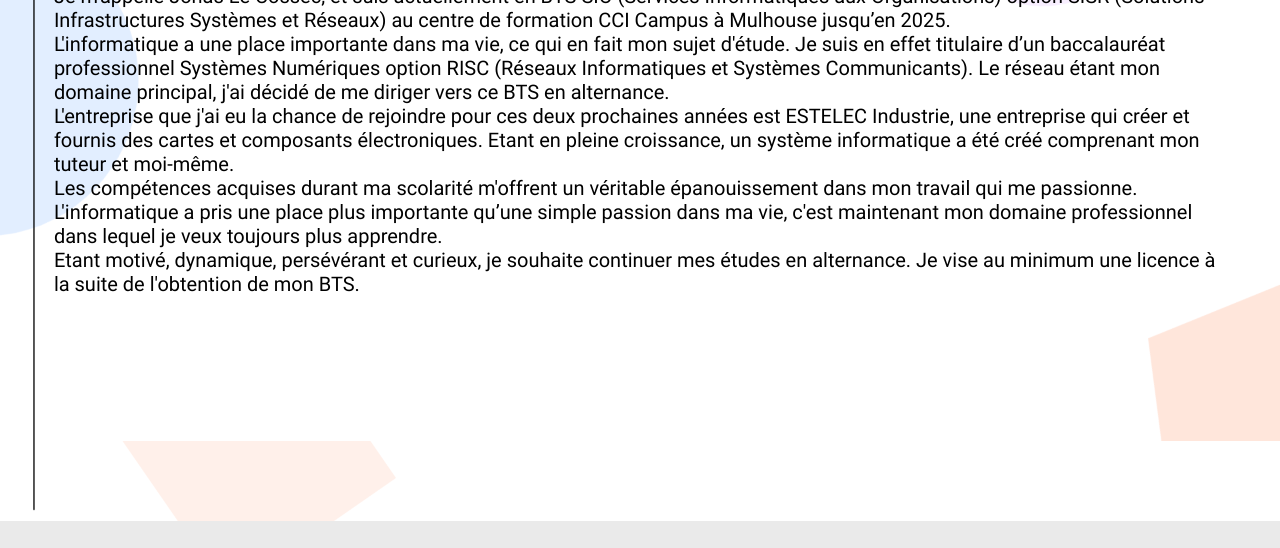
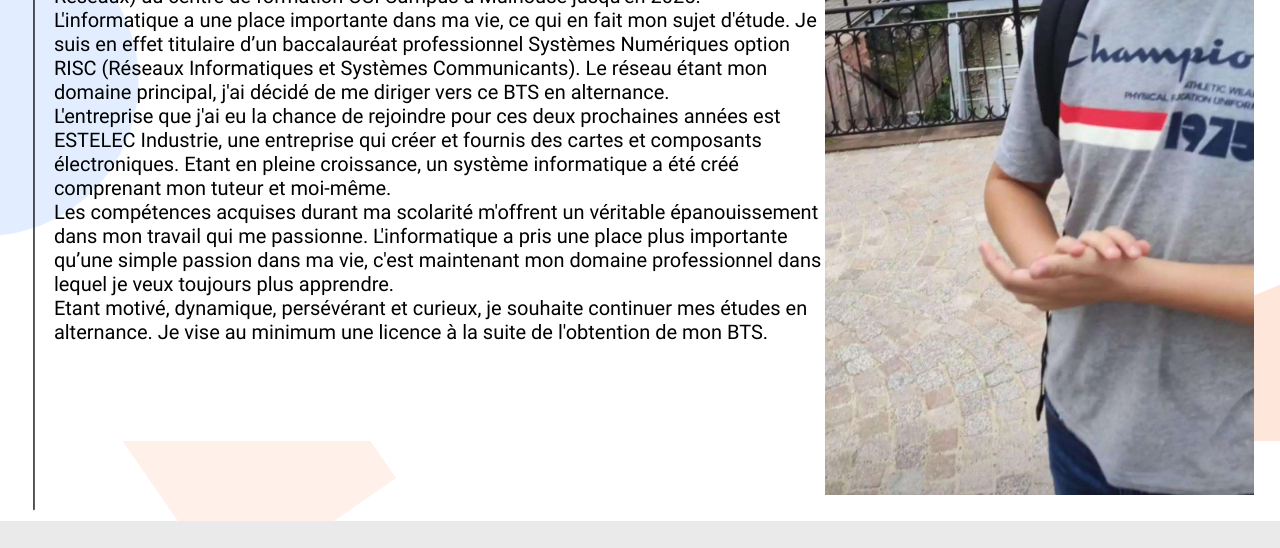
Before and after one commit to 05jonas/05jonas.github.io, a plain HTML site: page index.html in a window 1280 px wide. Shown: the part 509-1057 px from the top of the page. Drawn offline with Linux system fonts and the light colour scheme.

Commit message:
Update index.html

```diff
--- a/index.html
+++ b/index.html
@@ -69,7 +69,7 @@
                 de mon BTS.
                 </p>
         </div>
-        <img src="Images\mainphoto.jpg    pg" alt="tete" id="index-tete" >
+        <img src="Images\mainphoto.jpg" alt="tete" id="index-tete" >
     </main>
     <footer>
         <div id="footer-line">
```
